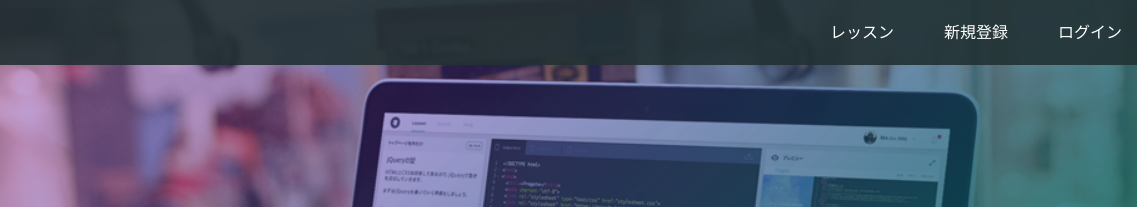
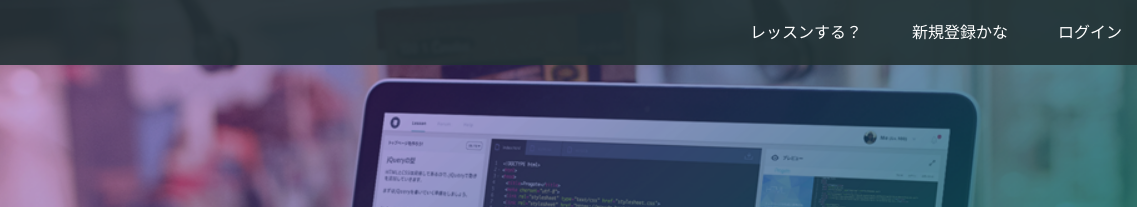
Before and after one commit to urabey/portfolio, a plain HTML site: page index.html in a window 1280 px wide. Shown: the top 207 px of the page, 143-1280 px from the left. Drawn offline with Linux system fonts and the light colour scheme.

Commit message:
Update index.html

```diff
--- a/index.html
+++ b/index.html
@@ -15,8 +15,8 @@
       </div>
       <span class="fa fa-bars menu-icon"></span>
       <div class="header-right">
-        <a href="#">レッスン</a>
-        <a href="#">新規登録</a>
+        <a href="#">レッスンする？</a>
+        <a href="#">新規登録かな</a>
         <a href="#" class="login">ログイン</a>
       </div>
     </div>
```
